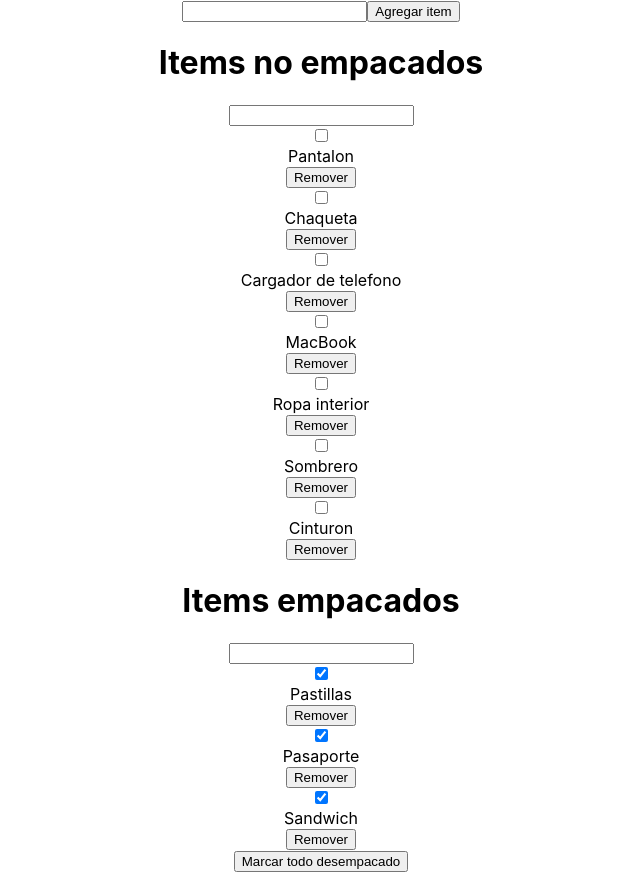
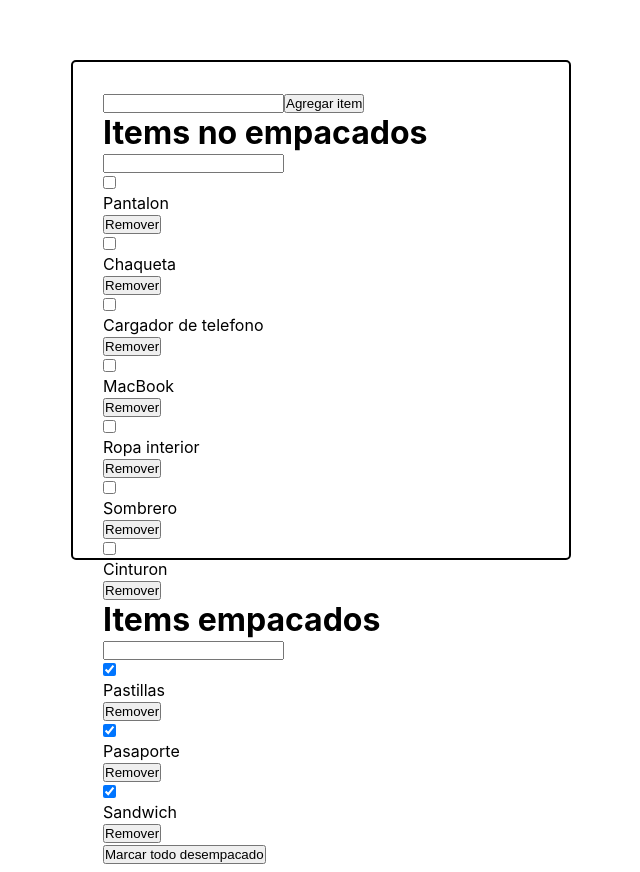
Before and after one commit to DaniC0DE/my-jetsetter, a React (Create React App) app: page / in a window 1280 px wide. Shown: the whole page, without its empty margins (319-959 px from the left). Built offline with nearby package versions, Linux system fonts and the light colour scheme.

Commit message:
modificaciones iniciales del css

```diff
--- a/src/App.css
+++ b/src/App.css
@@ -1,38 +1,25 @@
-.App {
-  text-align: center;
+* {
+  margin: 0;
+  padding: 0;
+  box-sizing: border-box;
 }
 
-.App-logo {
-  height: 40vmin;
-  pointer-events: none;
+
+
+.App {
+  display:flex;
+  flex-direction: column;
+  justify-content: center;
+  align-items: center;
 }
 
-@media (prefers-reduced-motion: no-preference) {
-  .App-logo {
-    animation: App-logo-spin infinite 20s linear;
-  }
+.Container {
+  display:flex;
+  flex-direction: column;
+  width:500px;
+  height:500px;
+  border: 2px solid black;
+  border-radius: 5px;
+  padding:30px;
+  margin-top: 60px;
 }
-
-.App-header {
-  background-color: #282c34;
-  min-height: 100vh;
-  display: flex;
-  flex-direction: column;
-  align-items: center;
-  justify-content: center;
-  font-size: calc(10px + 2vmin);
-  color: white;
-}
-
-.App-link {
-  color: #61dafb;
-}
-
-@keyframes App-logo-spin {
-  from {
-    transform: rotate(0deg);
-  }
-  to {
-    transform: rotate(360deg);
-  }
-}
```
